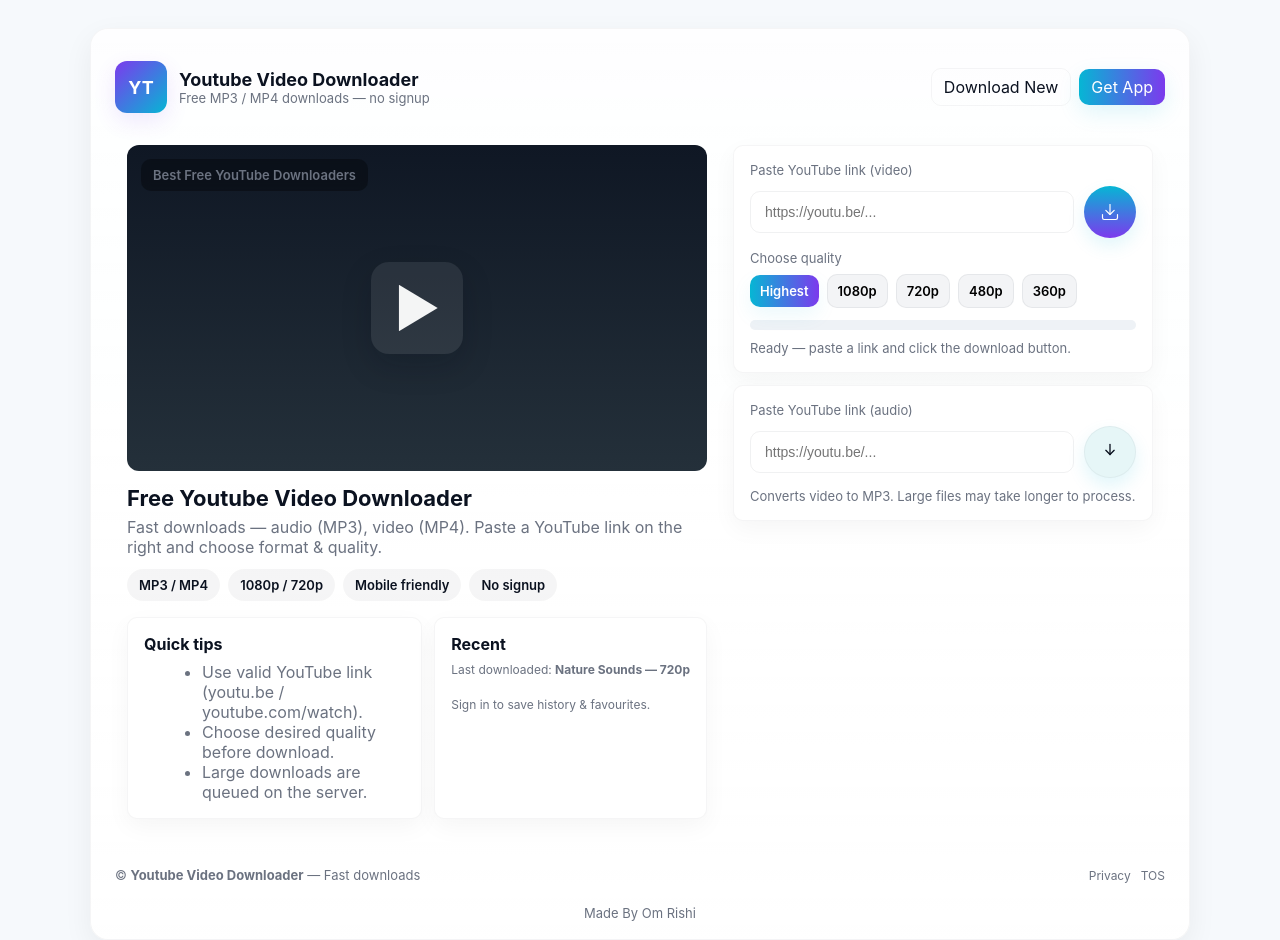
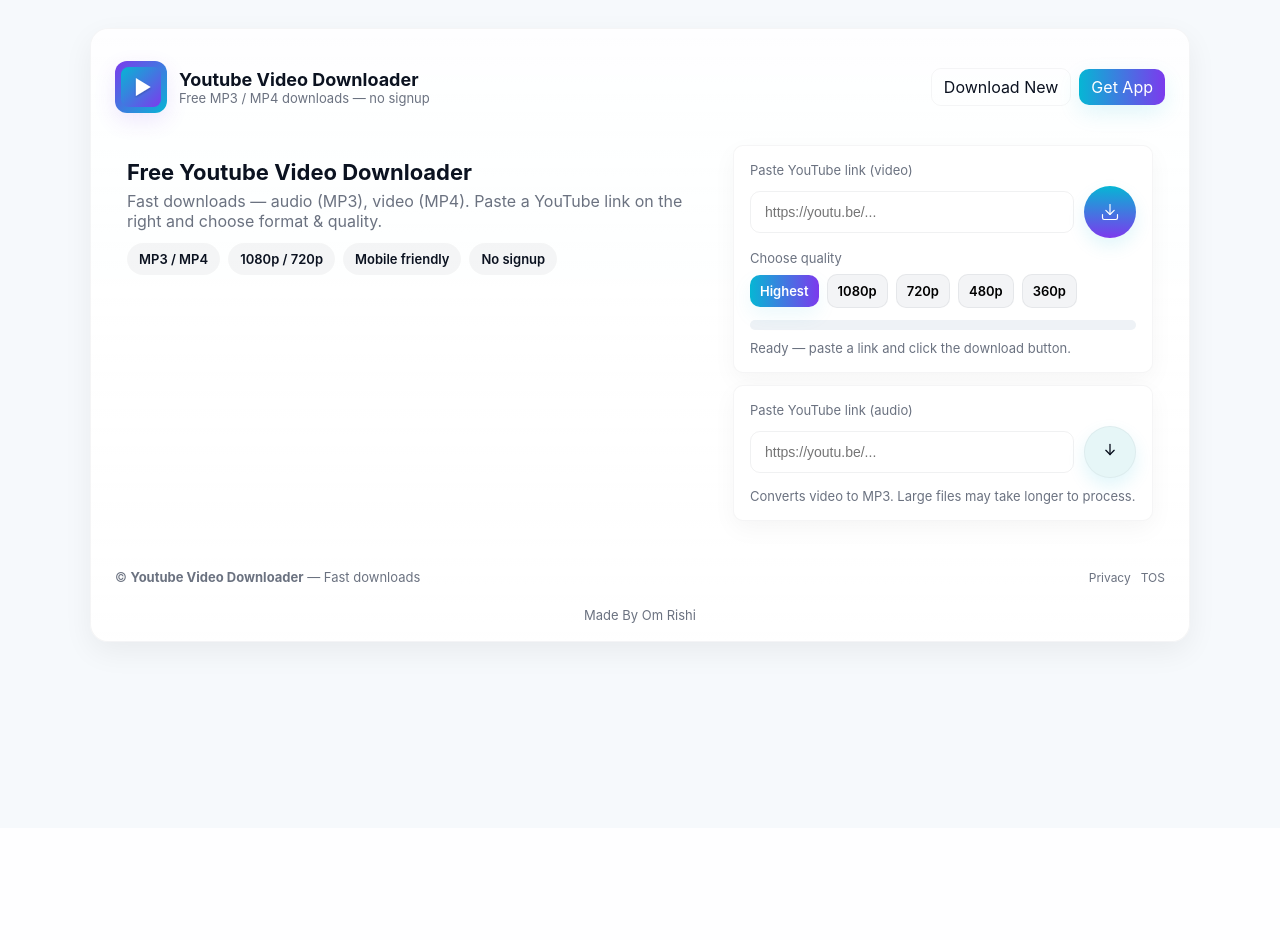
Before and after one commit to omrishi123/dowloadtube, a Flask app: page / in a window 1280 px wide. After the commit the page ends 659 px from the top, so only its background shows below. Run offline with Flask 3, Linux system fonts and the light colour scheme; some libraries are stand-ins or nearby versions.

Commit message:
Update index.html

```diff
--- a/templates/index.html
+++ b/templates/index.html
@@ -107,8 +107,8 @@
       position:absolute;top:14px;left:14px;padding:8px 12px;border-radius:10px;background:rgba(0,0,0,0.32);backdrop-filter: blur(4px);font-weight:600;
     }
     .thumb .play{
-      width:92px;height:92px;border-radius:18px;background:rgba(255,255,255,0.08);display:grid;place-items:center;
-      box-shadow: 0 12px 30px rgba(4,9,20,0.18);
+      width:56px;height:56px;border-radius:12px;background:rgba(255,255,255,0.06);display:grid;place-items:center;
+      box-shadow: 0 8px 20px rgba(4,9,20,0.12);
     }
 
     h1.h-main{margin:14px 0 6px;font-size:22px}
@@ -226,7 +226,34 @@
     <!-- Header -->
     <header>
       <div class="brand">
-        <div class="logo" aria-hidden="true">YT</div>
+        <div class="logo" aria-hidden="true">
+          <!-- Custom SVG provided by user: gradient rounded square with play triangle -->
+          <svg width="40" height="40" viewBox="0 0 512 512" xmlns="http://www.w3.org/2000/svg" aria-hidden="true">
+            <defs>
+              <linearGradient id="mainGradient" x1="0%" y1="0%" x2="100%" y2="100%">
+                <stop offset="0%" style="stop-color:#06b6d4;stop-opacity:1" />
+                <stop offset="100%" style="stop-color:#7c3aed;stop-opacity:1" />
+              </linearGradient>
+              <filter id="softShadow" x="-20%" y="-20%" width="140%" height="140%">
+                <feGaussianBlur in="SourceAlpha" stdDeviation="15" result="blur"/>
+                <feOffset in="blur" dx="0" dy="8" result="offsetBlur"/>
+                <feComponentTransfer>
+                  <feFuncA type="linear" slope="0.3"/>
+                </feComponentTransfer>
+                <feMerge>
+                  <feMergeNode/>
+                  <feMergeNode in="SourceGraphic"/>
+                </feMerge>
+              </filter>
+            </defs>
+
+            <!-- background rounded rect -->
+            <rect x="0" y="0" width="512" height="512" rx="100" ry="100" fill="url(#mainGradient)" />
+
+            <!-- white play triangle with soft shadow -->
+            <path d="M190,140 L380,256 L190,372 Z" fill="#ffffff" filter="url(#softShadow)" />
+          </svg>
+        </div>
         <div>
           <div class="title">Youtube Video Downloader</div>
           <div class="sub tiny">Free MP3 / MP4 downloads — no signup</div>
@@ -242,15 +269,6 @@
     <!-- Hero + controls -->
     <section class="hero" id="download-section">
       <div class="left">
-        <div class="thumb" aria-hidden="false">
-          <div class="label">Best Free YouTube Downloaders</div>
-          <div class="play" style="display:grid;place-items:center;">
-            <svg width="62" height="62" viewBox="0 0 24 24" fill="none" aria-hidden="true">
-              <path d="M5 3v18l15-9L5 3z" fill="white" opacity="0.95"></path>
-            </svg>
-          </div>
-        </div>
-
         <h1 class="h-main">Free Youtube Video Downloader</h1>
         <p class="lead">Fast downloads — audio (MP3), video (MP4). Paste a YouTube link on the right and choose format & quality.</p>
 
@@ -261,23 +279,7 @@
           <div class="chip">No signup</div>
         </div>
 
-        <div style="margin-top:16px;display:flex;gap:12px;flex-wrap:wrap">
-          <div class="card" style="flex:1;min-width:220px;">
-            <strong>Quick tips</strong>
-            <ul style="margin:8px 0 0 18px;color:var(--muted)">
-              <li>Use valid YouTube link (youtu.be / youtube.com/watch).</li>
-              <li>Choose desired quality before download.</li>
-              <li>Large downloads are queued on the server.</li>
-            </ul>
-          </div>
-
-          <div class="card" style="min-width:220px;max-width:320px;">
-            <strong>Recent</strong>
-            <p class="tiny" style="margin-top:8px;color:var(--muted)">Last downloaded: <strong>Nature Sounds — 720p</strong></p>
-            <div style="height:8px"></div>
-            <div class="tiny">Sign in to save history & favourites.</div>
-          </div>
-        </div>
+        <!-- Removed Quick tips and Recent cards as requested -->
       </div>
 
       <!-- RIGHT: Forms -->
```
